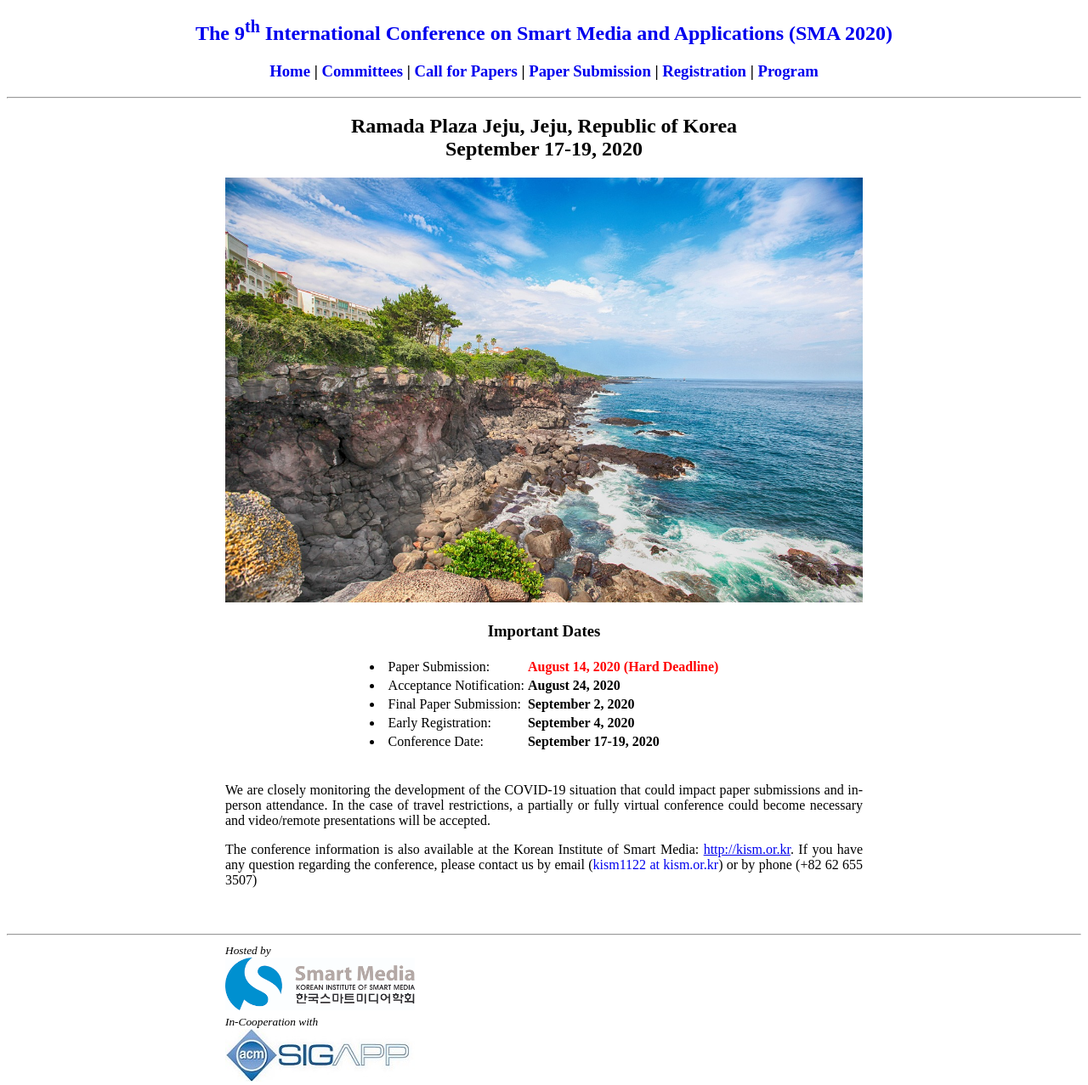
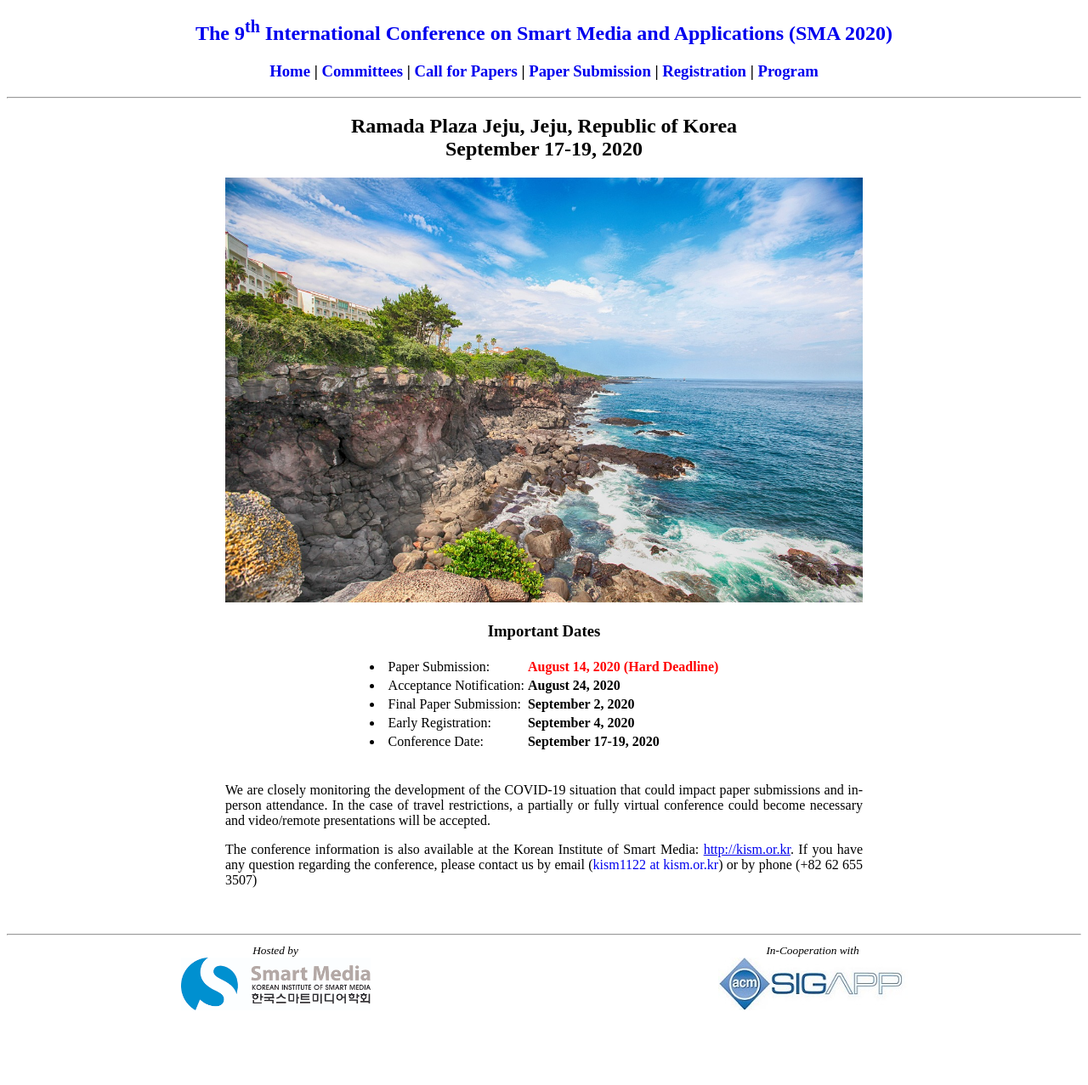
Before and after one commit to icea-conf/sma-2020.github.io, a Jekyll site: the page built from index.html, in a window 1280 px wide. Shown: the whole page at 85% size. Built offline with Jekyll 4.4.1, drawn with Linux system fonts in a browser that asks for light colours; the list of posts is cut into pages by our own code; after the commit the page ends 1193 px from its top, so only the background shows below that.

Commit message:
Update default.html

```diff
--- a/_layouts/default.html
+++ b/_layouts/default.html
@@ -30,14 +30,18 @@
 
     {{ content }}
 <hr>
-    <div class="content">
-        <div style="float: left; width: 50%; margin-right: 20px;">
-            <a style="text-align: center; padding-top: 2px;"><small><i>Hosted by</i></small></a><br>
-            <a href="http://kism.or.kr" target="_blank"><img src="https://sma-2020.github.io/image/logo.png" alt="" style="width: 223px; height: 62px;"></a>
+    <div style="margin: 0 auto;">
+        <div style="float: left; width: 50%;">
+            <center>
+                <a style="text-align: center; padding-top: 2px;"><small><i>Hosted by</i></small></a><br>
+                <a href="http://kism.or.kr" target="_blank"><img src="https://sma-2020.github.io/image/logo.png" alt="" style="width: 223px; height: 62px;"></a>
+            </center>
         </div>
         <div style="float: left; width: 50%;">
-            <a style="text-align: center; padding-top: 2px;"><small><i>In-Cooperation with</i></small></a><br>
-            <a href="http://www.sigapp.org" target="_blank"><img src="https://sma-2020.github.io/image/SIGAPP2.jpg" alt="" style="width: 223px; height: 62px;"></a>
+            <center>
+                <a style="text-align: center; padding-top: 2px;"><small><i>In-Cooperation with</i></small></a><br>
+                <a href="http://www.sigapp.org" target="_blank"><img src="https://sma-2020.github.io/image/SIGAPP2.jpg" alt="" style="width: 223px; height: 62px;"></a>
+            </center>
         </div>
     </div>
 </body>
```
